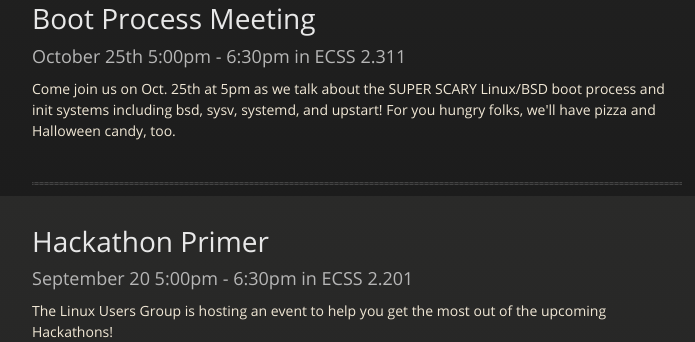
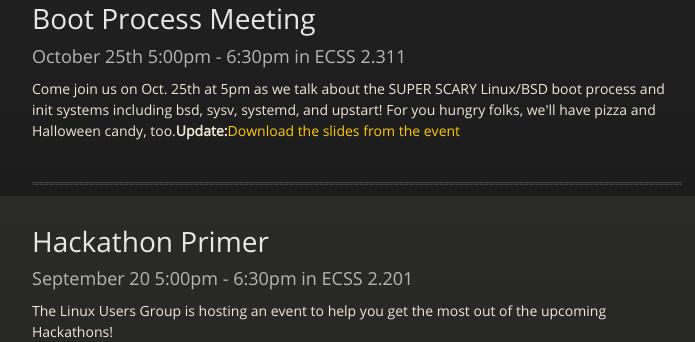
Before and after one commit to utdlug/lug-site, a Node project: template views/index.jade in a window 1280 px wide. Shown: the part 604-946 px from the top of the page, without its empty margins (283-978 px from the left). Run offline with Node 20 templates, Linux system fonts and the light colour scheme; the template is opened without the code that fills it, so the values that code supplies are empty.

Commit message:
Update with init slides

```diff
--- a/views/index.jade
+++ b/views/index.jade
@@ -5,6 +5,8 @@ block content
     h3 October 25th 5:00pm - 6:30pm in ECSS 2.311
     p Come join us on Oct. 25th at 5pm as we talk about the SUPER SCARY Linux/BSD boot process and init systems including bsd, sysv, systemd, and upstart!
       | For you hungry folks, we'll have pizza and Halloween candy, too.
+      b Update:
+      a(href="/res/init.pptx") Download the slides from the event
     br
     hr
     br
```
Also changed, not shown: 1 other file.
